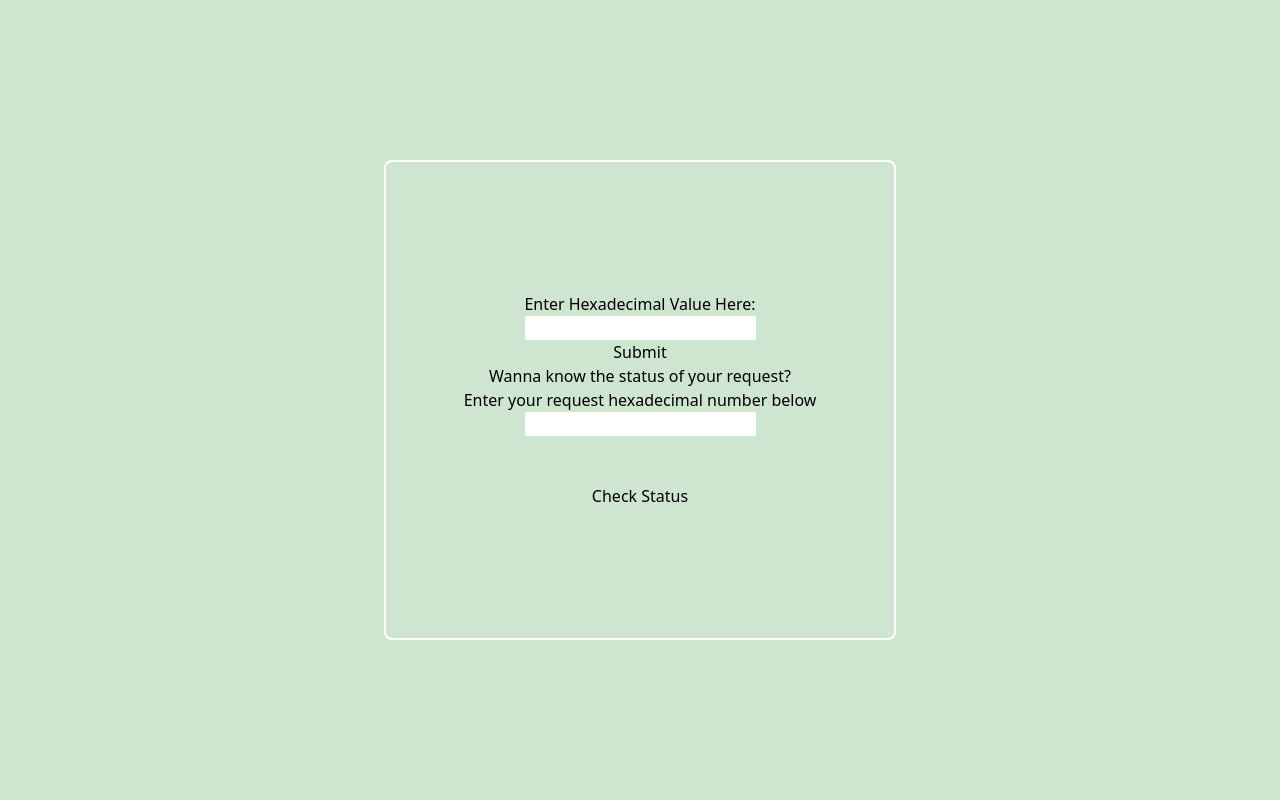
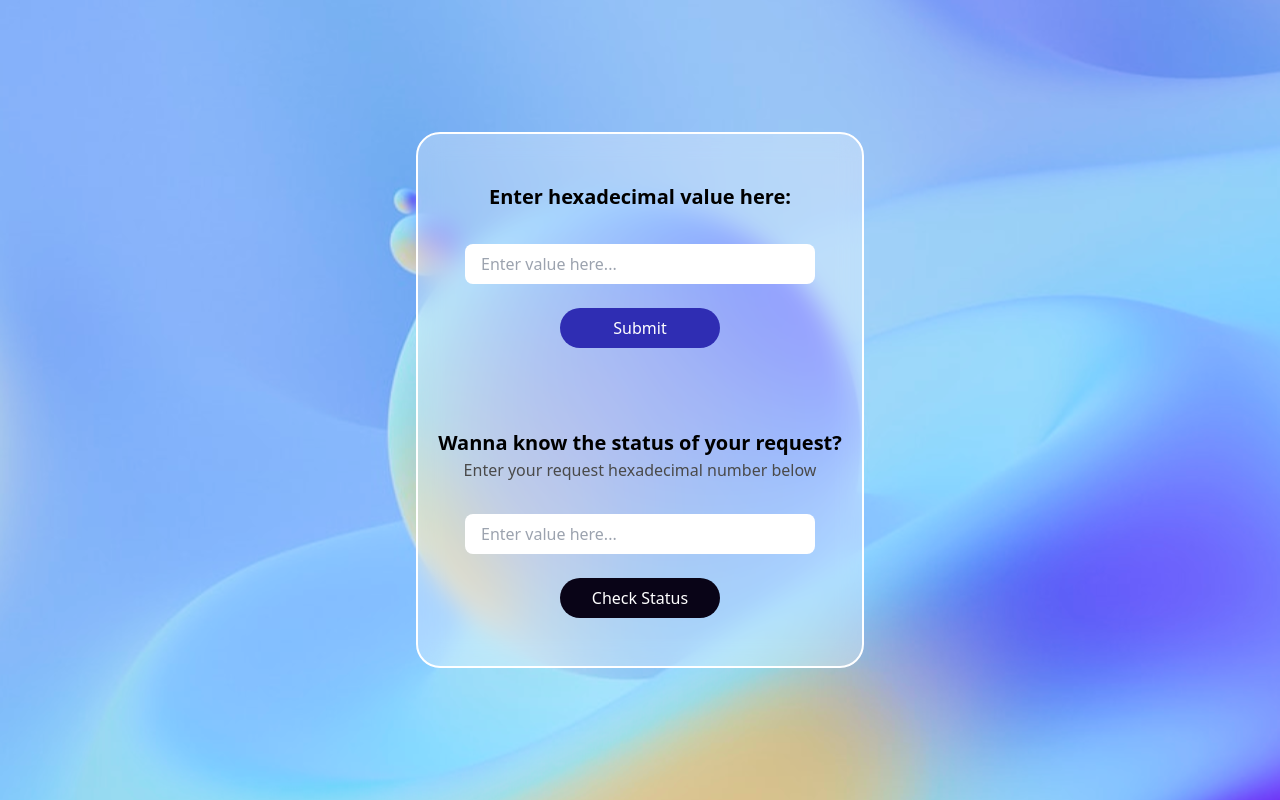
Before and after one commit to AmanDeqode/hashFrontend, a React (Create React App) app: page / in a window 1280 px wide. Built offline with nearby package versions, Linux system fonts and the light colour scheme.

Commit message:
Modify frontend

```diff
--- a/src/App.js
+++ b/src/App.js
@@ -5,8 +5,8 @@ import { ToastContainer } from "react-toastify";
 function App() {
   return (
     <div className="App">
-      <div className="m-0 p-0 h-screen w-screen bg-[#CEE5D0] flex items-center justify-center">
-        <div className="h-[60%] w-[85%] md:w-[40%] flex  items-center justify-center border-2 border-[#FFFFFF] rounded-lg">
+      <div className="m-0 p-0 h-screen w-screen bg-hexa-image flex items-center justify-center bg-no-repeat bg-cover">
+        <div className="h-auto w-[90%] md:w-[35%] flex justify-center border-2 border-[#FFFFFF] rounded-[24px] backdrop-blur-md bg-white/30">
           <Input />
         </div>
       </div>
--- a/src/components/Input.js
+++ b/src/components/Input.js
@@ -90,7 +90,7 @@ function Input() {
   };
   return (
     <div>
-      <div>
+      <div className="mt-[48px] mb-[80px]">
         <form
           autoComplete="off"
           onSubmit={(event) => {
@@ -99,10 +99,14 @@ function Input() {
         >
           <div id="container">
             <label>
-              <div id="inputLabel">Enter Hexadecimal Value Here:</div>
+              <div className="font-[600] text-[20px]" id="inputLabel">
+                Enter hexadecimal value here:
+              </div>
               <input
+                className="md:w-[350px] h-[40px] rounded-lg px-[16px] mt-[32px]"
                 type="text"
                 value={hexValue}
+                placeholder="Enter value here..."
                 onChange={(e) => {
                   handleChange(e);
                 }}
@@ -111,11 +115,12 @@ function Input() {
             </label>
             {error ? (
               <div id="showError">
-                <small>{error}</small>
+                <small className="text-red-500">{error}</small>
               </div>
             ) : null}
             <div>
               <button
+                className="py-2 w-[160px] bg-[#2F2DB3] font-[500] text-[16px] text-[#FFFFFF] mt-[24px] rounded-full"
                 type="submit"
                 value="Submit"
                 id="submitBtn"
@@ -129,29 +134,37 @@ function Input() {
           </div>
         </form>
       </div>
-      <div id="statusDiv">
-        <label>
+
+      <div className="mt-[80px] mb-[48px]" id="statusDiv">
+        <label className="font-[600] text-[20px]">
           Wanna know the status of your request?
-          <br />
+        </label>
+        <br />
+        <label className="text-[#4A4A4A] text-[16px]">
           Enter your request hexadecimal number below
         </label>
+
         <div>
           <input
+            className="md:w-[350px] h-[40px] rounded-lg px-[16px] mt-[32px]"
             type="text"
             autoComplete="off"
             value={statusValue}
+            placeholder="Enter value here..."
             onChange={(e) => {
               handleStatusValue(e);
             }}
             id="statusInput"
           />
         </div>
-        <br />
+
         <div id="statusErrContainer">
-          <small id="statusError">{statusError}</small>
+          <small className="text-red-500" id="statusError">
+            {statusError}
+          </small>
         </div>
-        <br />
         <button
+          className="py-2 w-[160px] bg-[#090417] font-[500] text-[16px] text-[#FFFFFF] mt-[24px] rounded-full"
           id="checkStatus"
           onClick={() => {
             statusHandler();
--- a/tailwind.config.js
+++ b/tailwind.config.js
@@ -2,6 +2,9 @@
 module.exports = {
   content: ["./src/**/*.{js,jsx,ts,tsx}"],
   theme: {
+    backgroundImage: {
+      "hexa-image": "url('../public/images/bg.svg')",
+    },
     extend: {},
   },
   plugins: [],
```
Also changed, not shown: public/images/bg.svg (renamed from src/assets/bg.svg).
